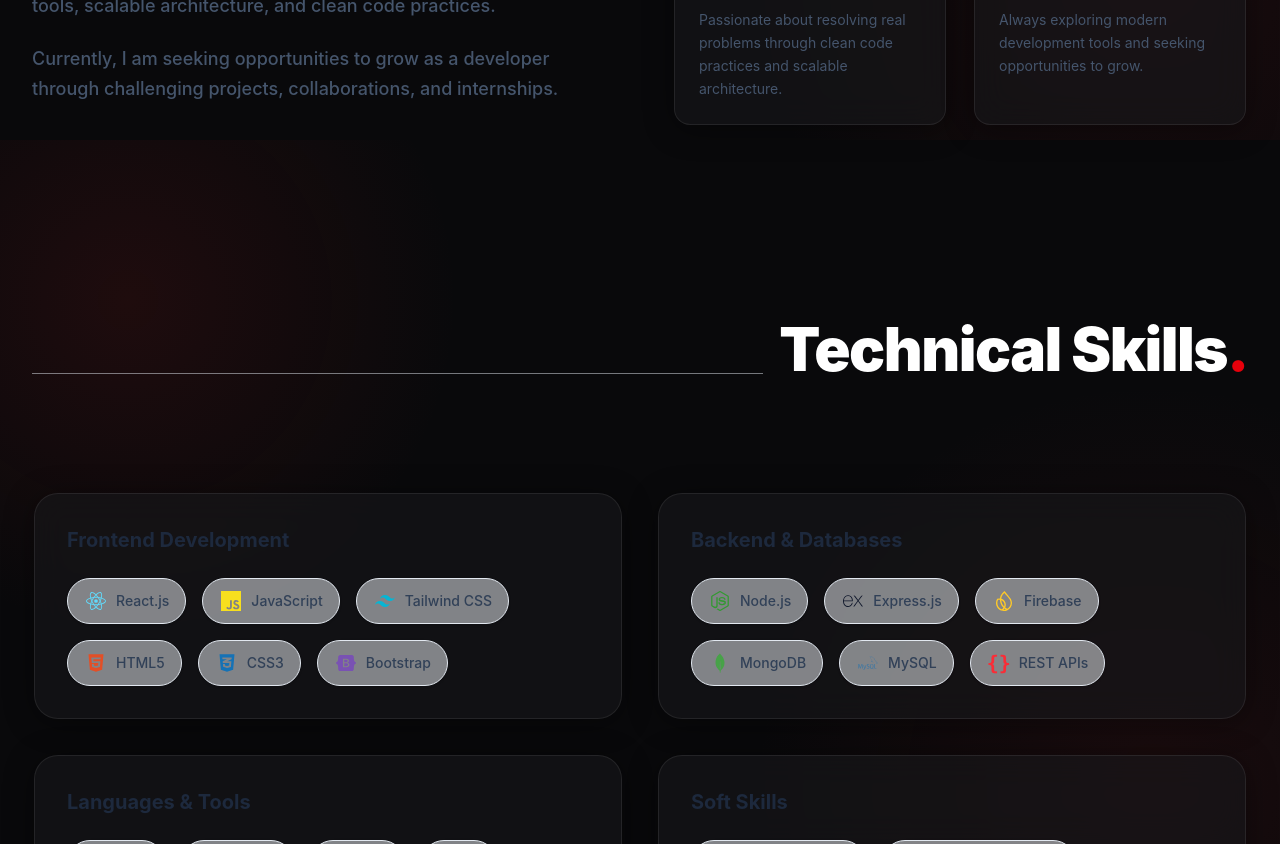
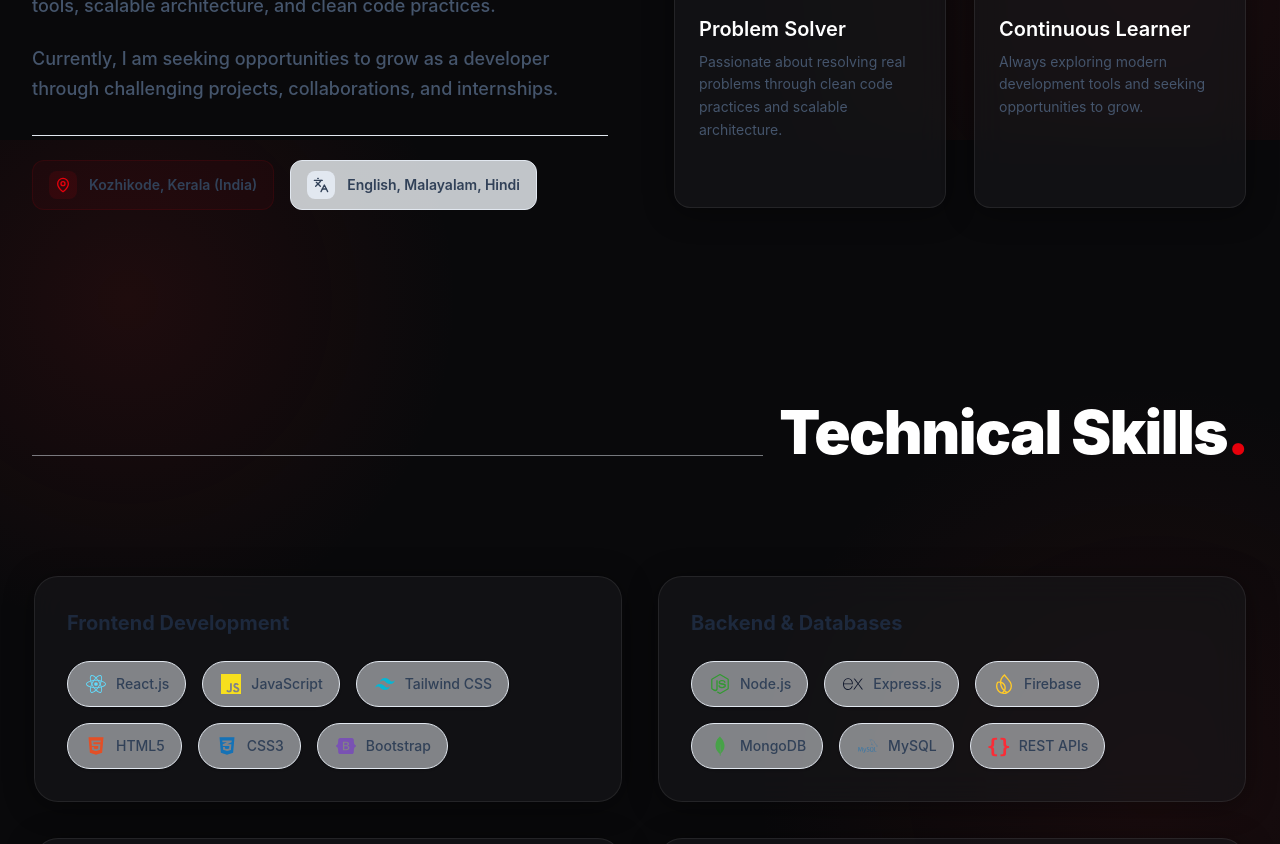
Before and after one commit to sanmaaya/Portfolio, a React (Vite) app in the folder client/: page / in a window 1280 px wide. Shown: the part 1460-2304 px from the top of the page. Built offline with nearby package versions, Linux system fonts and the light colour scheme; no server answers.

Commit message:
Update LinkedIn, GitHub links and add Location/Languages info

```diff
--- a/client/src/components/About.tsx
+++ b/client/src/components/About.tsx
@@ -1,5 +1,5 @@
 import { motion } from "framer-motion";
-import { Code2, Cpu, Globe2, Sparkles } from "lucide-react";
+import { Code2, Cpu, Globe2, Sparkles, MapPin, Languages } from "lucide-react";
 import { GlowingEffect } from "./ui/glowing-effect";
 
 export default function About() {
@@ -53,6 +53,21 @@ export default function About() {
                         <p>
                             Currently, I am seeking opportunities to grow as a developer through challenging projects, collaborations, and internships.
                         </p>
+
+                        <div className="flex flex-wrap gap-4 mt-8 pt-6 border-t border-slate-200">
+                            <div className="flex items-center gap-3 bg-red-600/5 px-4 py-2.5 rounded-xl border border-red-600/10 hover:bg-red-600/10 transition-colors">
+                                <div className="p-1.5 bg-red-600/10 rounded-lg">
+                                    <MapPin className="w-4 h-4 text-red-600" />
+                                </div>
+                                <span className="text-sm font-semibold text-slate-700">Kozhikode, Kerala (India)</span>
+                            </div>
+                            <div className="flex items-center gap-3 bg-slate-100/80 px-4 py-2.5 rounded-xl border border-slate-200 hover:bg-slate-200/80 transition-colors">
+                                <div className="p-1.5 bg-slate-200 rounded-lg">
+                                    <Languages className="w-4 h-4 text-slate-700" />
+                                </div>
+                                <span className="text-sm font-semibold text-slate-700">English, Malayalam, Hindi</span>
+                            </div>
+                        </div>
                     </div>
 
                     <div className="grid grid-cols-1 sm:grid-cols-2 gap-6">
--- a/client/src/components/Contact.tsx
+++ b/client/src/components/Contact.tsx
@@ -78,13 +78,13 @@ export default function Contact() {
                                     </div>
                                     <span className="font-medium text-lg">Email Me</span>
                                 </a>
-                                <a href="https://linkedin.com/in/yourusername" target="_blank" rel="noopener noreferrer" className="flex items-center gap-5 text-slate-600 hover:text-red- transition-colors group">
+                                <a href="https://www.linkedin.com/in/sanmaya-m-b-/" target="_blank" rel="noopener noreferrer" className="flex items-center gap-5 text-slate-600 hover:text-red- transition-colors group">
                                     <div className="w-14 h-14 bg-slate-100/50 rounded-2xl flex items-center justify-center group-hover:bg-red-700/10 group-hover:shadow-[0_0_15px_rgba(99,102,241,0.2)] transition-all">
                                         <Linkedin className="w-6 h-6" />
                                     </div>
                                     <span className="font-medium text-lg">LinkedIn</span>
                                 </a>
-                                <a href="https://github.com/yourusername" target="_blank" rel="noopener noreferrer" className="flex items-center gap-5 text-slate-600 hover:text-slate-900 font-bold transition-colors group">
+                                <a href="https://github.com/sanmaaya" target="_blank" rel="noopener noreferrer" className="flex items-center gap-5 text-slate-600 hover:text-slate-900 font-bold transition-colors group">
                                     <div className="w-14 h-14 bg-slate-100/50 rounded-2xl flex items-center justify-center group-hover:bg-slate-200/50 group-hover:shadow-[0_0_15px_rgba(255,255,255,0.1)] transition-all">
                                         <Github className="w-6 h-6" />
                                     </div>
```
